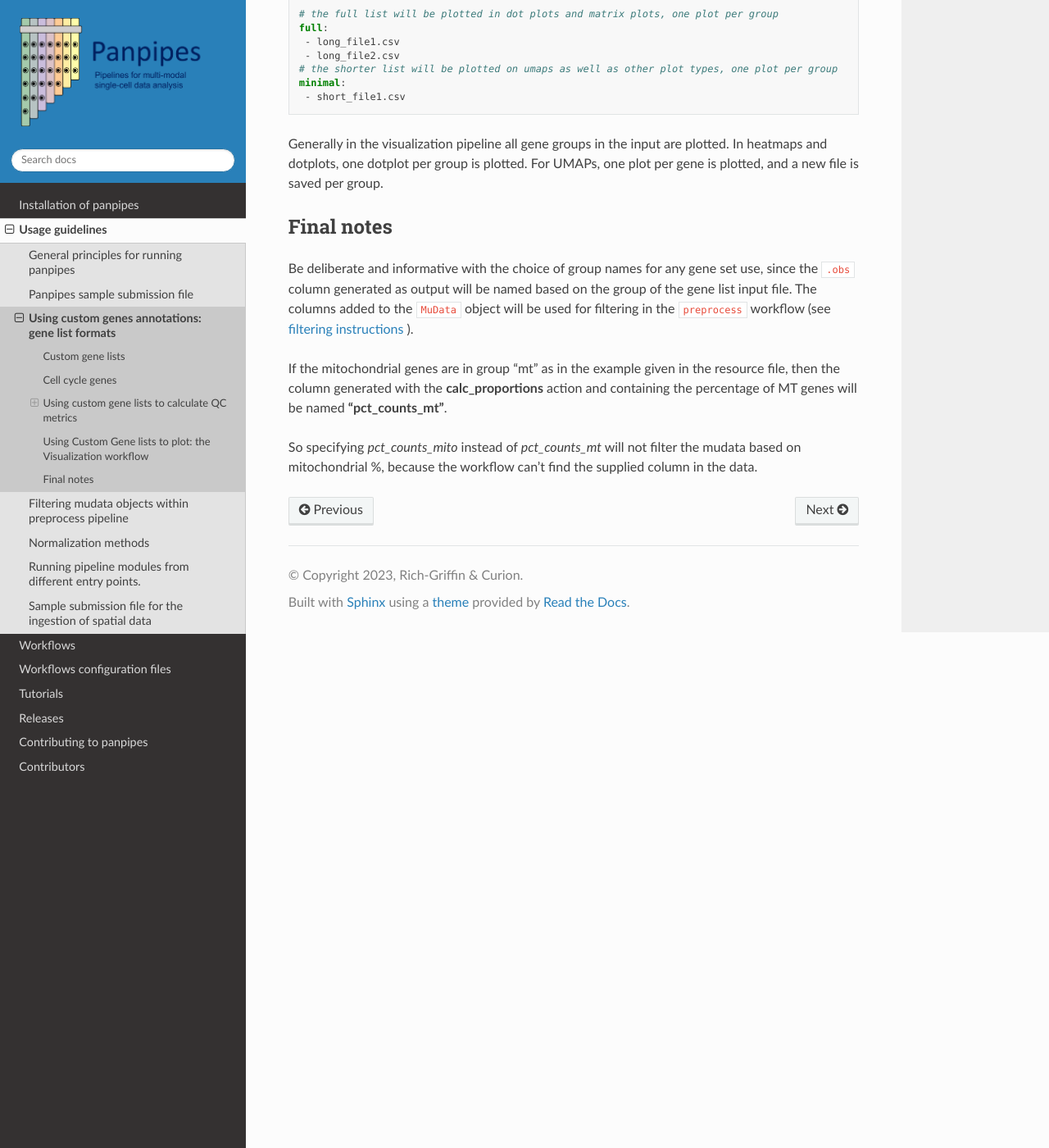
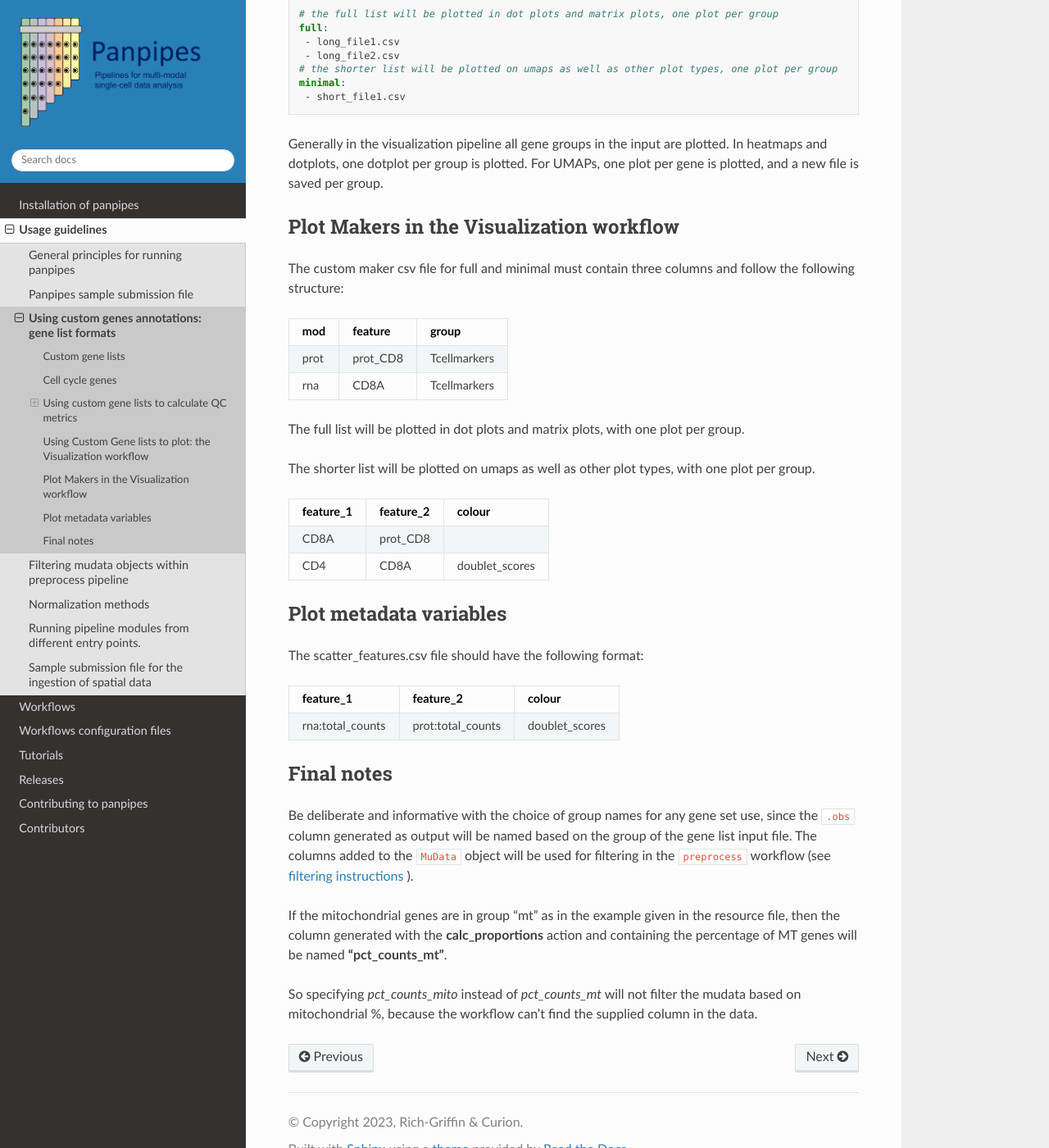
Before and after one commit to DendrouLab/panpipes, a Sphinx documentation site: the page built from docs/usage/gene_list_format.md, in a window 1280 px wide and 1400 px high, scrolled down 3986 px. Shown: the whole window at 82% size. Built offline with Sphinx 7.4.7 and the Read the Docs theme 2.0.0, drawn with Linux system fonts in a browser that asks for light colours.

Commit message:
Update gene_list_format.md

```diff
--- a/docs/usage/gene_list_format.md
+++ b/docs/usage/gene_list_format.md
@@ -151,6 +151,33 @@ minimal:
 Generally in the visualization pipeline all gene groups in the input are plotted. In heatmaps and dotplots, one dotplot per group is plotted. For UMAPs, one plot per gene is
 plotted, and a new file is saved per group.
 
+
+## Plot Makers in the Visualization workflow
+
+The custom maker csv file for full and minimal must contain three columns and follow the following structure:
+  | mod  | feature  | group        |
+  |------|----------|--------------|
+  | prot | prot_CD8 | Tcellmarkers |
+  | rna  | CD8A     | Tcellmarkers |
+
+The full list will be plotted in dot plots and matrix plots, with one plot per group.
+
+The shorter list will be plotted on umaps as well as other plot types, with one plot per group.
+
+ | feature_1 | feature_2 | colour         |
+ |-----------|-----------|----------------|
+ | CD8A      | prot_CD8  |                |
+ | CD4       | CD8A      | doublet_scores |
+
+
+
+## Plot metadata variables
+The scatter_features.csv file should have the following format:
+
+ | feature_1 | feature_2 | colour         |
+ |-----------|-----------|----------------|
+ |rna:total_counts | prot:total_counts  | doublet_scores
+
 ## Final notes
 
 Be deliberate and informative with the choice of group names for any gene set use, since the `.obs` column generated as output will be named based on the group of the gene list input file.
```
